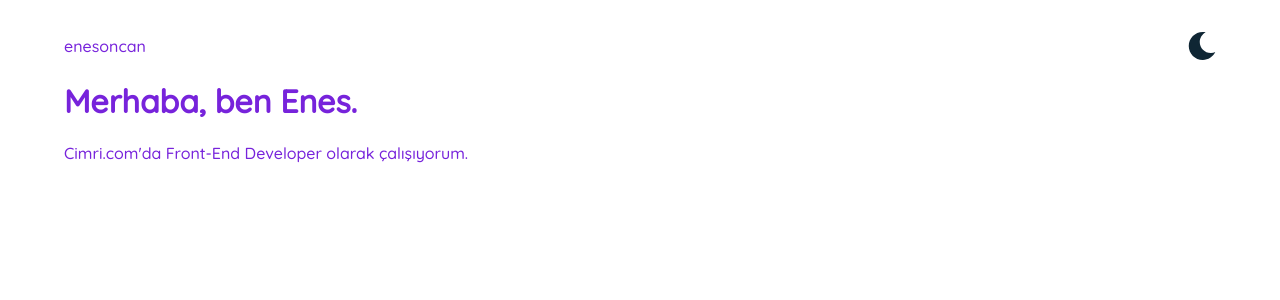
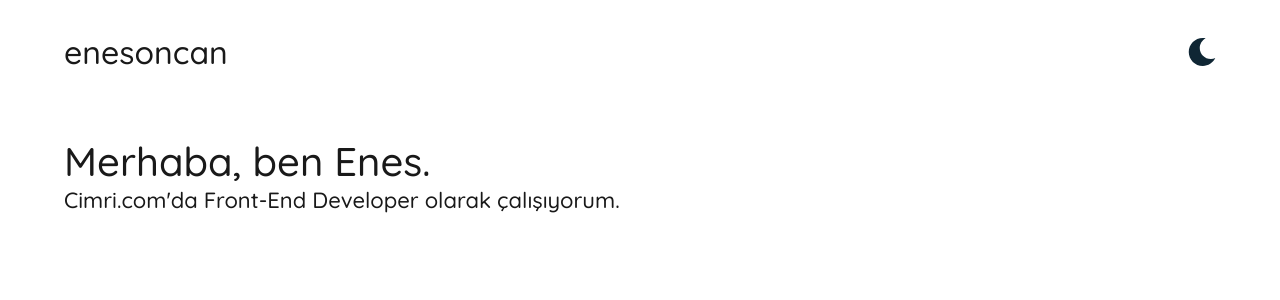
Before and after one commit to enesoncan/enesoncan.com, a React (Create React App) app: page / in a window 1280 px wide. Shown: the top 300 px of the page. Built offline with nearby package versions, Linux system fonts and the light colour scheme.

Commit message:
Added typography and minor adjustments made

```diff
--- a/src/App.js
+++ b/src/App.js
@@ -1,8 +1,5 @@
 import React, { useState } from 'react';
-
 import Home from './containers/Home';
-
-import './general.scss';
 
 function App() {
   const [darkTheme, setDarkTheme] = useState(false);
--- a/src/components/Header/index.jsx
+++ b/src/components/Header/index.jsx
@@ -7,7 +7,7 @@ import './styles.scss';
 const Header = ({ darkTheme, toggleTheme }) => {
   return (
     <header className="header-wrapper">
-      <p>enesoncan</p>
+      <p className="heading">enesoncan</p>
       <SwitchButton darkTheme={darkTheme} toggleTheme={toggleTheme} />
     </header>
   );
--- a/src/containers/Home.js
+++ b/src/containers/Home.js
@@ -4,12 +4,15 @@ import Container from '../components/Layout/Container';
 
 const Home = ({ darkTheme, toggleTheme }) => {
   return (
-    <Container>
-      <Header darkTheme={darkTheme} toggleTheme={toggleTheme} />
-
-      <h1>Merhaba, ben Enes.</h1>
-      <p>Cimri.com'da Front-End Developer olarak çalışıyorum.</p>
-    </Container>
+    <>
+      <Container>
+        <Header darkTheme={darkTheme} toggleTheme={toggleTheme} />
+      </Container>
+      <Container>
+        <h1 className="title">Merhaba, ben Enes.</h1>
+        <p className="content">Cimri.com'da Front-End Developer olarak çalışıyorum.</p>
+      </Container>
+    </>
   );
 };
 
--- a/src/general.scss
+++ b/src/general.scss
@@ -1,11 +1,13 @@
-@import url('https://fonts.googleapis.com/css2?family=Quicksand:wght@500&display=swap');
+@import url('https://fonts.googleapis.com/css2?family=Quicksand:wght@300;400;500&display=swap');
 
-// Breakpoints
+// VARIABLES
+
+//- Breakpoints
 $bp-small: 568px;
 $bp-medium: 768px;
 $bp-large: 992px;
 
-// Rulers
+//- Rulers
 $ruler-xs: 4px;
 $ruler-sm: 8px;
 $ruler-md: 16px;
@@ -15,11 +17,14 @@ $ruler-xl: 64px;
 body {
   margin: 0;
   padding: 0;
+  font-weight: 500;
   font-family: 'Quicksand', 'Segoe UI', 'Roboto', 'Oxygen', 'Ubuntu', 'Cantarell', 'Fira Sans',
     'Droid Sans', 'Helvetica Neue', sans-serif;
   -webkit-font-smoothing: antialiased;
   -moz-osx-font-smoothing: grayscale;
 }
+
+//THEME
 
 .darkTheme {
   color: #f1f5f8;
@@ -28,7 +33,40 @@ body {
 }
 
 .lightTheme {
-  color: #7723db;
+  color: #191919; //#7723db
   transition: 500ms;
   background-color: #fff;
 }
+
+// TYPOGRAPHY
+.title,
+.heading,
+.content {
+  margin: 0;
+  color: inherit;
+  font-weight: 500;
+}
+
+.title {
+  font-size: 40px;
+}
+
+.heading {
+  font-size: 32px;
+}
+
+.content {
+  font-size: 22px;
+}
+
+@media only screen and (max-width: $bp-medium) {
+  .title {
+    font-size: 32px;
+  }
+  .heading {
+    font-size: 22px;
+  }
+  .content {
+    font-size: 16px;
+  }
+}
```
